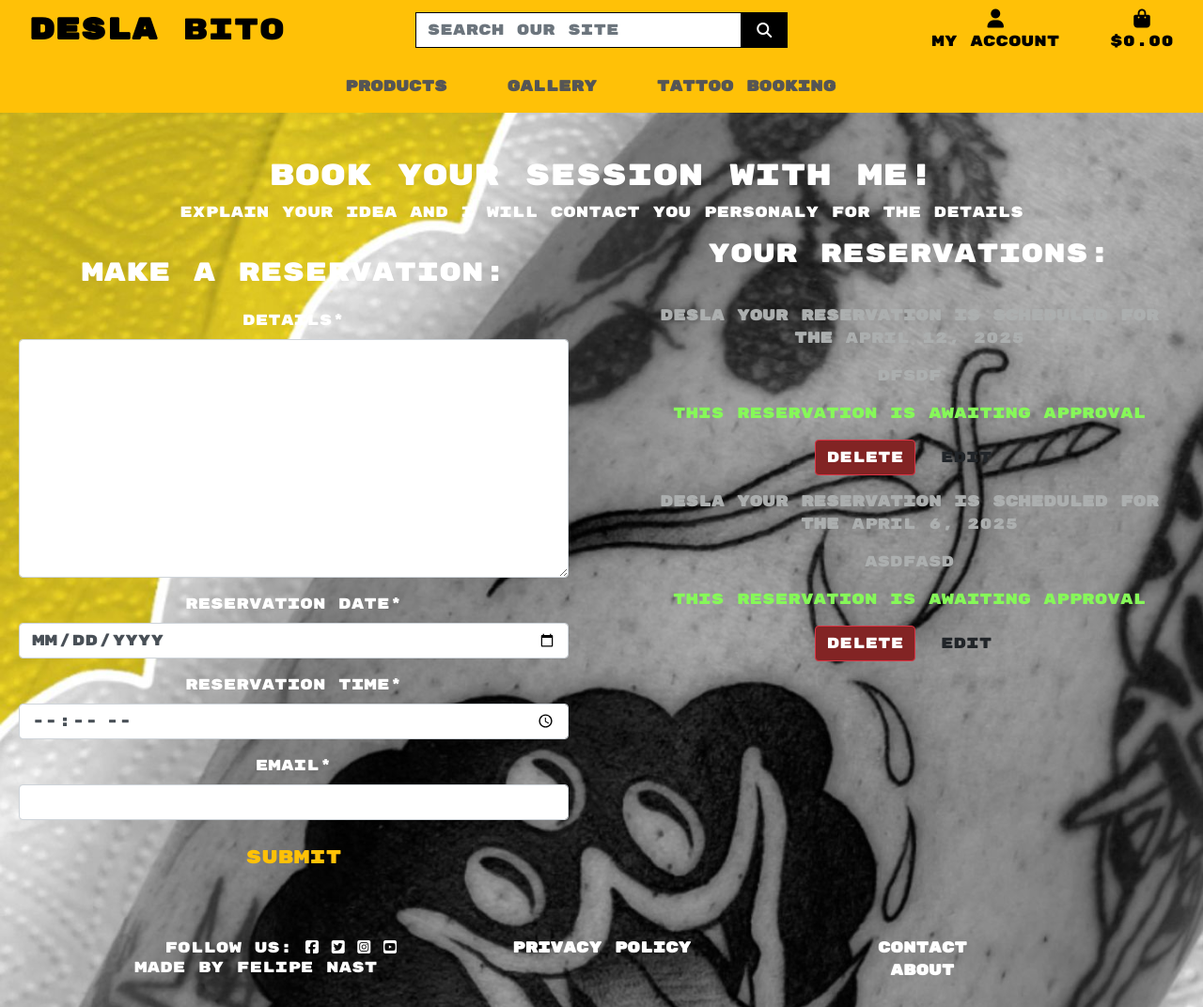
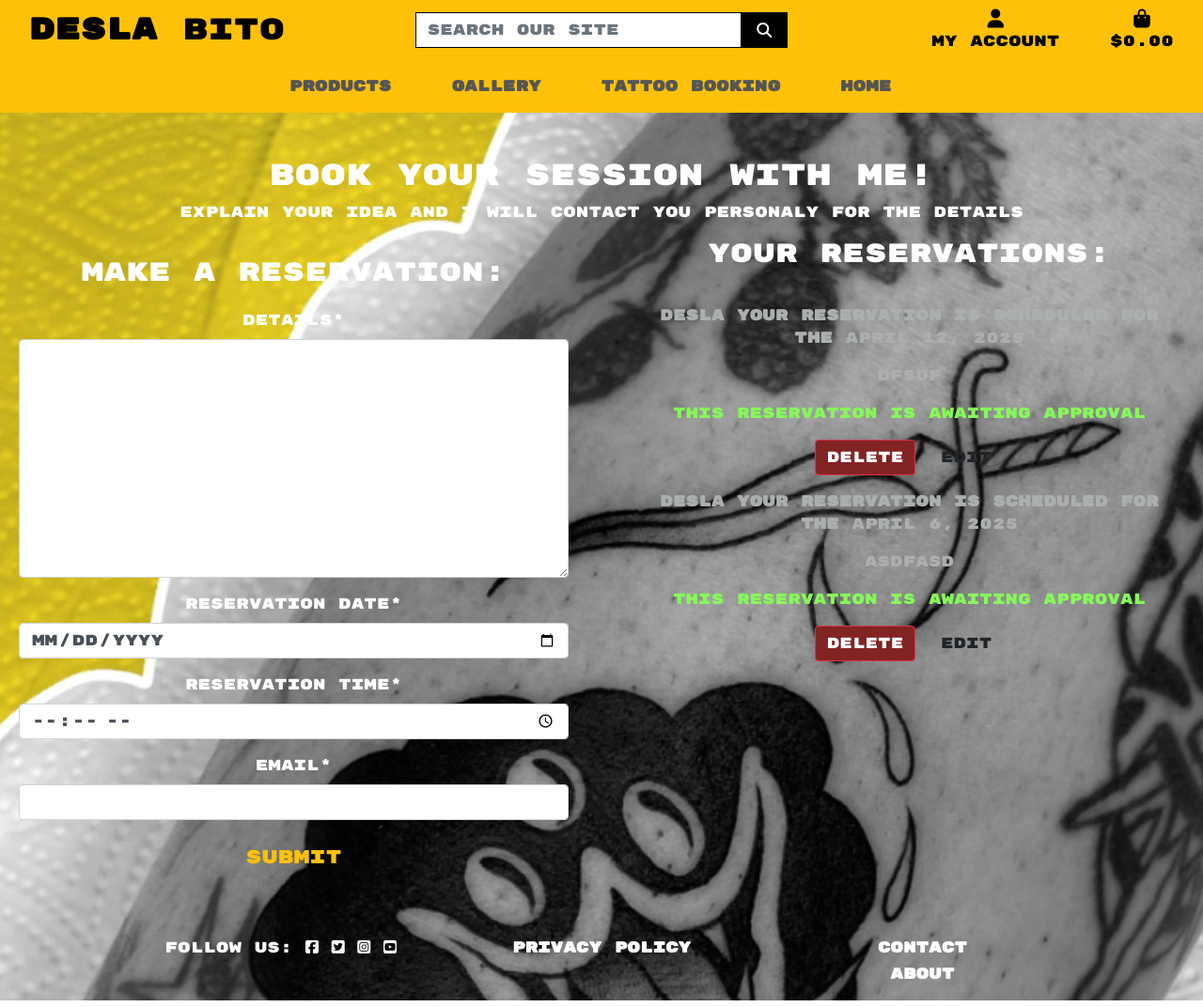
Before and after one commit to fenasti/desla, a Django app: page /bookings/ in a window 1280 px wide. Shown: the whole page at 94% size. Run offline with Django 3.2, Linux system fonts and the light colour scheme; a user stored in the database is signed in; data comes from the database, SQL or seed files in the repository; some libraries are stand-ins or nearby versions.

Commit message:
edit footer

```diff
--- a/templates/includes/main-footer.html
+++ b/templates/includes/main-footer.html
@@ -3,49 +3,41 @@
 <!-- Footer -->
 <footer class="footer mt-auto py-3 {% if request.path == '/' or request.path == '/bookings/' %}text-white{% elif request.path == '/bag/' %}d-none{% else %}text-black{% endif %}">
     <div class="container">
-        <div class="row">
-            <div class="col">
-                <p class="m-0 text-center">Follow us:
-                    <a class="text-black footer-link" href="https://www.facebook.com/profile.php?id=61568340493717/" target="_blank" rel="noopener">
-                        <i class="fa-brands fa-square-facebook ms-3"></i>
+        <div class="row text-center text-md-start gy-4">
+            <div class="col-12 col-md-4">
+                <p class="m-0">
+                    Follow us:
+                    <a class="footer-link text-black ms-2" href="https://www.facebook.com/profile.php?id=61568340493717/" target="_blank" rel="noopener">
+                        <i class="fa-brands fa-square-facebook"></i>
                     </a>
-                    <a class="text-black footer-link" href="https://www.twitter.com/" target="_blank" rel="noopener">
-                        <i class="fab fa-twitter-square ms-3"></i>
+                    <a class="footer-link text-black ms-2" href="https://www.twitter.com/" target="_blank" rel="noopener">
+                        <i class="fab fa-twitter-square"></i>
                     </a>
-                    <a class="text-black footer-link" href="https://www.instagram.com/" target="_blank" rel="noopener">
-                        <i class="fab fa-instagram-square ms-3"></i>
+                    <a class="footer-link text-black ms-2" href="https://www.instagram.com/" target="_blank" rel="noopener">
+                        <i class="fab fa-instagram-square"></i>
                     </a>
-                    <a class="text-black footer-link" href="https://www.youtube.com/" target="_blank" rel="noopener">
-                        <i class="fab fa-youtube-square ms-3"></i>
+                    <a class="footer-link text-black ms-2" href="https://www.youtube.com/" target="_blank" rel="noopener">
+                        <i class="fab fa-youtube-square"></i>
                     </a>
-                    <h6>Made by Felipe Nast</h6>
                 </p>
             </div>
-            <div class="col d-none d-md-block">
-                <div class="m-0 text-center ">
+            <div class="col-12 col-md-4">
                 <div class="font-weight-bold">
-                        <a class="text-black footer-link" href="https://www.termsfeed.com/live/d28c4f75-f022-4eeb-ad6d-2b447db1a1e4" target="_blank" rel="noopener">
+                    <a class="footer-link text-black" href="https://www.termsfeed.com/live/d28c4f75-f022-4eeb-ad6d-2b447db1a1e4" target="_blank" rel="noopener">
                         Privacy Policy
                     </a>
                 </div>
             </div>
-            </div>
-            <div class="col d-none d-md-block">
-                <div class="m-0 text-center ">
+            <div class="col-12 col-md-4">
                 <div class="font-weight-bold">
-                        <a class="text-black footer-link" href="{% url 'contact' %}" target="_blank" rel="noopener">
+                    <a class="footer-link text-black d-block mb-1" href="{% url 'contact' %}" target="_blank" rel="noopener">
                         Contact
                     </a>
-                    </div>
-                </div>
-                <div class="m-0 text-center ">
-                    <div class="font-weight-bold">
-                        <a class="text-black footer-link" href="{% url 'about' %}" target="_blank" rel="noopener">
+                    <a class="footer-link text-black d-block" href="{% url 'about' %}" target="_blank" rel="noopener">
                         About
                     </a>
                 </div>
             </div>
         </div>
     </div>
-    </div>
 </footer>
--- a/templates/includes/main-nav.html
+++ b/templates/includes/main-nav.html
@@ -22,5 +22,10 @@
                 Tattoo Booking
             </a>
         </li>
+        <li class="nav-item dropdown {% if request.path == '/' %}d-none{% endif %}">
+            <a href="{% url 'home' %}" class="logo-font font-weight-bold nav-link text-black mb-text mr-5">
+                Home
+            </a>
+        </li>
     </ul>
 </div>
```
Also changed, not shown: 1 other file. Lines whose indentation alone changed are shown as unchanged.
